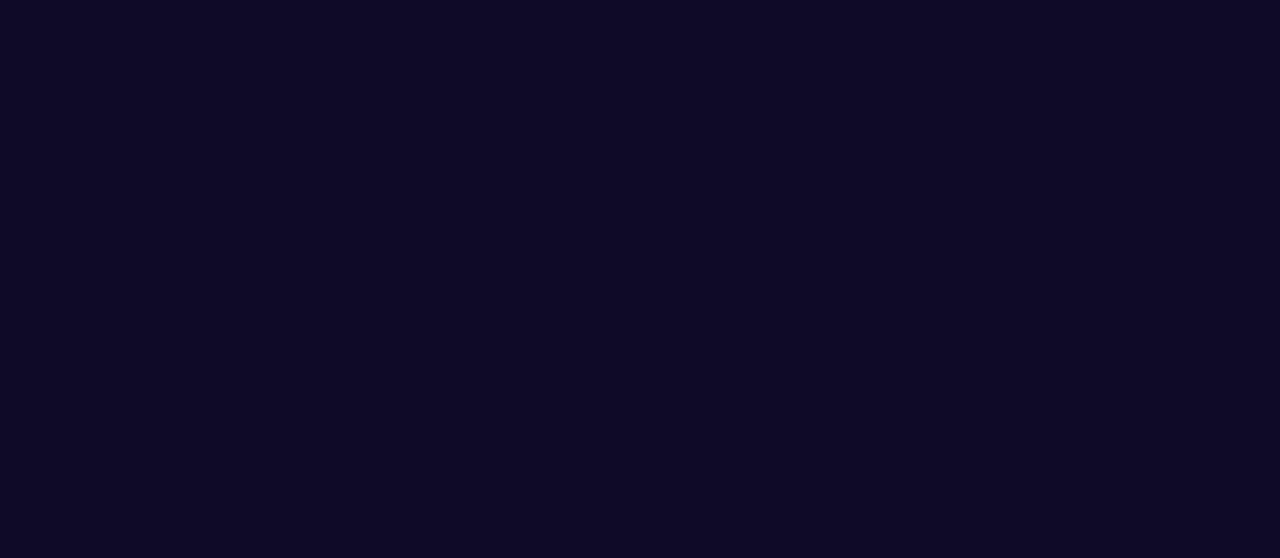
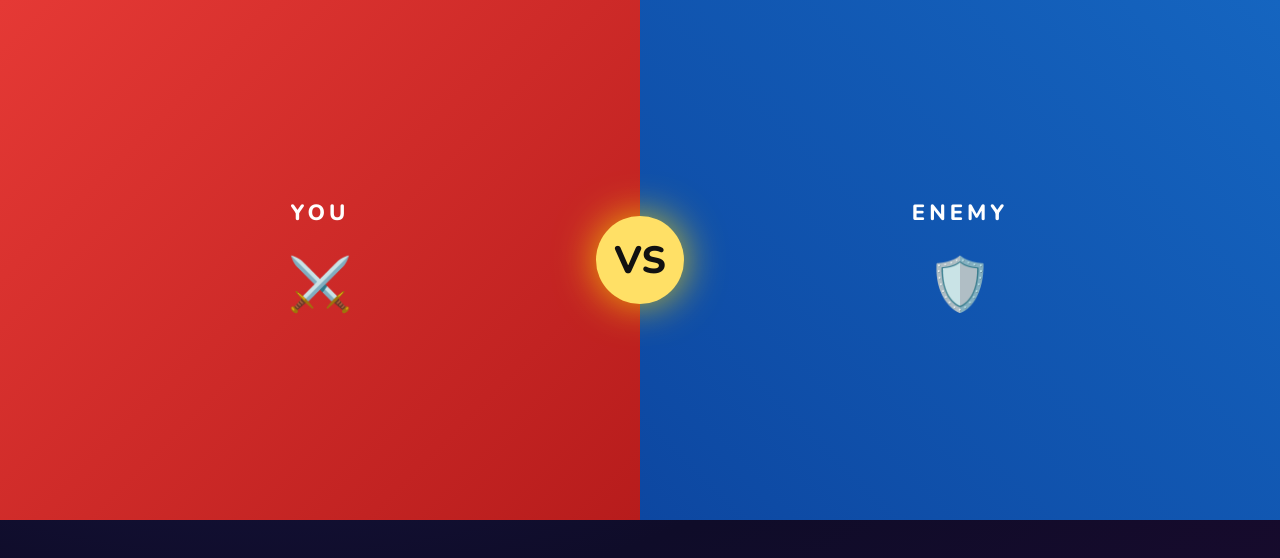
Before and after one commit to RheyFranklyn/PokeDex, a Vue app: page /battle in a window 1280 px wide. Before the commit this address had no page. Shown: the top 558 px of the page. Built offline with nearby package versions, Linux system fonts and the light colour scheme.

Commit message:
friday commit

```diff
--- a/src/components/Main.vue
+++ b/src/components/Main.vue
@@ -2,6 +2,7 @@
 import PokemonCardsContainer from '@/components/PokemonCardsContainer.vue'
 import Header from '@/components/Header.vue'
 import Navbar from './Navbar.vue'
+import BattleBtn from './common/BattleBtn.vue';
 </script>
 
 <template>
@@ -9,7 +10,10 @@ import Navbar from './Navbar.vue'
     <Header />
     <Navbar />
     <PokemonCardsContainer />
+    <BattleBtn/>
   </main>
 </template>
 
-<style scoped></style>
+<style scoped>
+
+</style>
--- a/src/components/PokemonCardsContainer.vue
+++ b/src/components/PokemonCardsContainer.vue
@@ -117,7 +117,7 @@ const filteredPokemons = computed(() => {
       </button>
     </div>
 
-    <div v-if="!isSearching" class="flex flex-col items-center mt-6">
+    <div v-if="!isSearching" class="flex flex-col items-start mt-3 mb-3">
       <PokemonLoader v-if="loading" />
       <p v-if="error" class="text-red-400 text-sm mb-2">{{ error }}</p>
       <button @click="loadMore" :disabled="loading" class="bg-white/10 px-6 py-2 rounded-xl text-sm">
--- /dev/null
+++ b/src/components/VsScreen.vue
@@ -0,0 +1,95 @@
+<script setup lang="ts">
+import { onMounted, ref } from 'vue'
+
+const emit = defineEmits<{ done: [] }>()
+
+const leftIn  = ref(false)
+const rightIn = ref(false)
+const badgeIn = ref(false)
+
+onMounted(() => {
+  setTimeout(() => { leftIn.value  = true; rightIn.value = true }, 120)
+  setTimeout(() => { badgeIn.value = true }, 620)
+  setTimeout(() => emit('done'), 2300)
+})
+</script>
+
+<template>
+  <div class="vs-screen" role="presentation" aria-label="Versus transition">
+    <div class="panel left" :class="{ in: leftIn }">
+      <span class="label">You</span>
+      <span class="icon">⚔️</span>
+    </div>
+
+    <div class="vs-badge" :class="{ in: badgeIn }" aria-hidden="true">VS</div>
+
+    <div class="panel right" :class="{ in: rightIn }">
+      <span class="label">Enemy</span>
+      <span class="icon">🛡️</span>
+    </div>
+  </div>
+</template>
+
+<style scoped>
+.vs-screen {
+  position: relative;
+  min-height: 520px;
+  background: #0a0a0a;
+  overflow: hidden;
+  display: flex;
+}
+.panel {
+  position: absolute;
+  top: 0; bottom: 0;
+  width: 50%;
+  display: flex;
+  flex-direction: column;
+  align-items: center;
+  justify-content: center;
+  gap: 16px;
+  transition: transform 0.55s cubic-bezier(.22, 1, .36, 1);
+}
+.panel .label {
+  font-size: 22px;
+  font-weight: 900;
+  letter-spacing: 4px;
+  text-transform: uppercase;
+  color: #fff;
+}
+.panel .icon { font-size: 52px; }
+
+.left {
+  left: 0;
+  background: linear-gradient(135deg, #e53935, #b71c1c);
+  transform: translateX(-110%);
+}
+.left.in { transform: translateX(0); }
+
+.right {
+  right: 0;
+  background: linear-gradient(225deg, #1565c0, #0d47a1);
+  transform: translateX(110%);
+}
+.right.in { transform: translateX(0); }
+
+.vs-badge {
+  position: absolute;
+  top: 50%; left: 50%;
+  transform: translate(-50%, -50%) scale(0);
+  background: #ffe066;
+  color: #111;
+  font-size: 38px;
+  font-weight: 900;
+  width: 88px; height: 88px;
+  border-radius: 50%;
+  display: flex;
+  align-items: center;
+  justify-content: center;
+  z-index: 10;
+  box-shadow: 0 0 40px rgba(255,220,0,0.8);
+  transition: transform 0.35s cubic-bezier(.34, 1.56, .64, 1) 0s;
+}
+.vs-badge.in {
+  transform: translate(-50%, -50%) scale(1);
+}
+</style>
--- /dev/null
+++ b/src/components/common/BattleBtn.vue
@@ -0,0 +1,80 @@
+<script setup lang="ts">
+import { ref } from 'vue'
+
+const spinning = ref(false)
+
+function onBattle(): void {
+  if (spinning.value) return // Prevent clicking multiple times during animation
+  spinning.value = true
+  setTimeout(() => {
+    spinning.value = false
+    // emit('battle')
+  }, 500)
+}
+</script>
+
+<template>
+  <div class="fixed bottom-2 left-1/2 -translate-x-1/2 z-50 bg-transparent">
+
+    <button
+      class="poke-ball-container group relative flex w-14 h-14 items-center justify-center cursor-pointer select-none border-none bg-transparent"
+      aria-label="Start battle"
+      @click="onBattle"
+    >
+      <span
+        class="absolute w-12 h-12 rounded-full opacity-60 blur-md scale-110 transition-all duration-300 group-hover:animate-ping group-hover:scale-125"
+        style="background-color: var(--color-poke-gold);"
+      ></span>
+
+      <span
+        class="absolute w-11 h-11 rounded-full opacity-30 blur-sm scale-100 group-hover:scale-115 transition-transform duration-300 bg-red-600"
+      ></span>
+
+      <div
+        class="poke-ball relative z-10 transition-transform duration-200 group-hover:scale-110 active:scale-95"
+        :class="{ spin: spinning }"
+      />
+
+    </button>
+
+  </div>
+</template>
+
+<style scoped>
+.poke-ball {
+  /* 🎯 Switched width back to explicit pixels so it renders flawlessly */
+  width: 50px;
+  height: 50px;
+  border-radius: 50%;
+  background: linear-gradient(180deg, #e53935 50%, #fff 50%);
+  border: 4px solid #111;
+  position: relative;
+  cursor: pointer;
+  box-shadow: 0 0 32px rgba(255, 60, 60, 0.4);
+  /* Removed conflicting margin-bottom and hover rules */
+}
+
+/* Central button element of the Poke Ball design */
+.poke-ball::after {
+  content: '';
+  position: absolute;
+  top: 50%; left: 50%;
+  transform: translate(-50%, -50%);
+  width: 22px; height: 22px;
+  background: #fff;
+  border-radius: 50%;
+  border: 4px solid #111;
+  box-shadow: 0 0 0 3px #fff;
+}
+
+/* Active Spin animation class configuration */
+.poke-ball.spin {
+  animation: ballSpin 0.5s ease-in-out;
+}
+
+@keyframes ballSpin {
+  0%   { transform: rotate(0); }
+  50%  { transform: rotate(360deg) scale(1.15); }
+  100% { transform: rotate(720deg); }
+}
+</style>
--- a/src/composables/usePokemonSearch.ts
+++ b/src/composables/usePokemonSearch.ts
@@ -4,8 +4,8 @@ import type { Pokemon } from '@/types/pokemon'
 
 const searchQuery = ref('')
 const searchedPokemon = ref<Pokemon | null>(null)
-const evolutionFamily = ref<Pokemon[]>([]) // 🎯 Stores the full family array
-const activeCarouselIndex = ref(0)         // 🎯 Tracks which one is centered
+const evolutionFamily = ref<Pokemon[]>([]) // Stores the full family array
+const activeCarouselIndex = ref(0)         // Tracks which one is centered
 const searchLoading = ref(false)
 const searchError = ref<string | null>(null)
 const isSearching = ref(false)
--- a/src/router/index.ts
+++ b/src/router/index.ts
@@ -1,5 +1,6 @@
 import { createRouter, createWebHistory } from 'vue-router'
 import HomeView from '@/views/HomeView.vue'
+import BattleView from '@/views/BattleView.vue'
 
 const router = createRouter({
   history: createWebHistory(import.meta.env.BASE_URL),
@@ -9,6 +10,11 @@ const router = createRouter({
       name: "home",
       component: HomeView,
     },
+    {
+      path: "/battle",
+      name: "battle",
+      component: BattleView,
+    },
   ],
 })
 
--- /dev/null
+++ b/src/views/BattleView.vue
@@ -0,0 +1,13 @@
+<script setup lang="ts">
+import VsScreen from '@/components/VsScreen.vue';
+</script>
+
+<template>
+  <!-- Fixed decorative layers -->
+  <div class="poke-bg" aria-hidden="true"></div>
+  <div class="pb-ring" aria-hidden="true"></div>
+  <div class="pb-ring2" aria-hidden="true"></div>
+
+  <VsScreen/>
+
+</template>
--- a/vite.config.ts
+++ b/vite.config.ts
@@ -7,7 +7,7 @@ import tailwindcss from '@tailwindcss/vite'
 
 // https://vite.dev/config/
 export default defineConfig({
-  plugins: [vue(), vueDevTools(), tailwindcss()],
+  plugins: [vue(), tailwindcss()],
   base: '/Pokedex/',
   resolve: {
     alias: {
```
